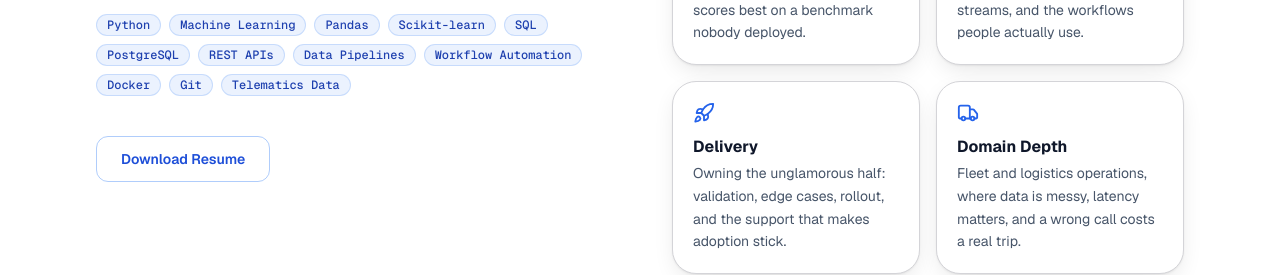
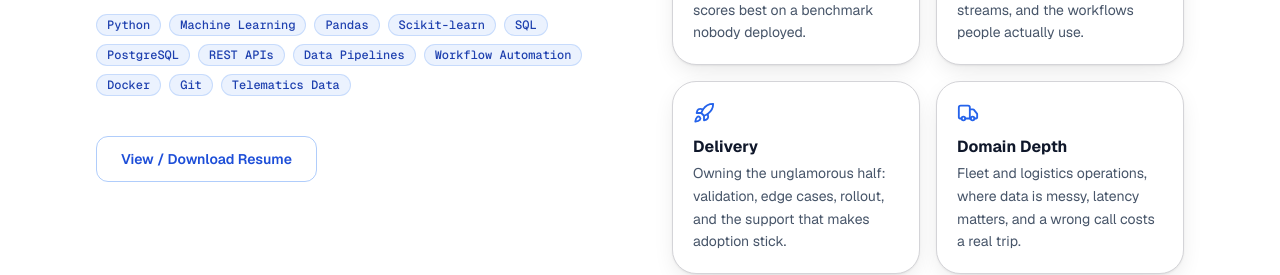
Before and after one commit to Vansh1502/vanshajgaur_portfolio, a Next.js app: page / in a window 1280 px wide. Shown: the part 1440-1715 px from the top of the page. Built offline with nearby package versions, Linux system fonts and the light colour scheme; no server answers.

Commit message:
Use combined view and download resume CTA on About

```diff
--- a/components/sections/About.tsx
+++ b/components/sections/About.tsx
@@ -57,11 +57,10 @@ export default function About() {
                 href={RESUME.href}
                 target="_blank"
                 rel="noopener noreferrer"
-                download
                 variant="secondary"
                 className="text-sm"
               >
-                Download Resume
+                View / Download Resume
               </Button>
             </div>
           )}
```
